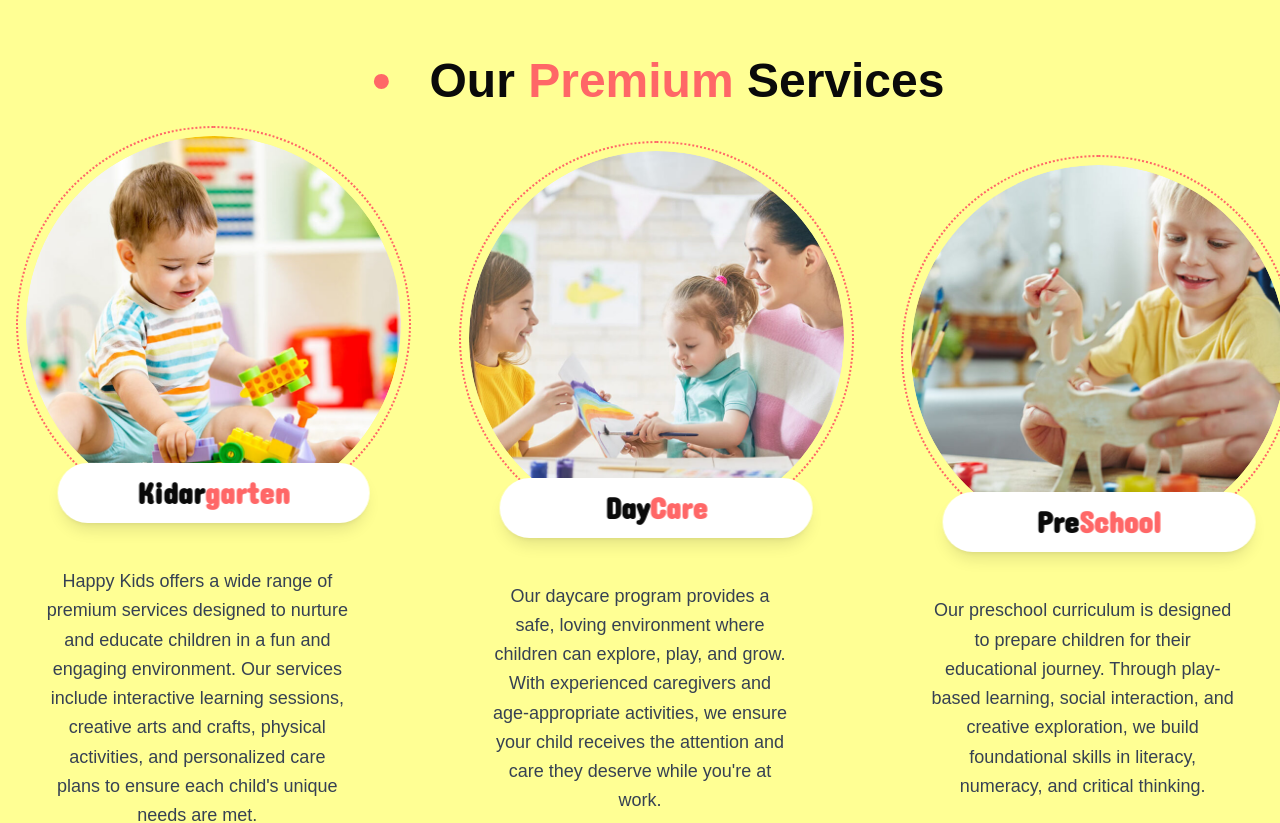
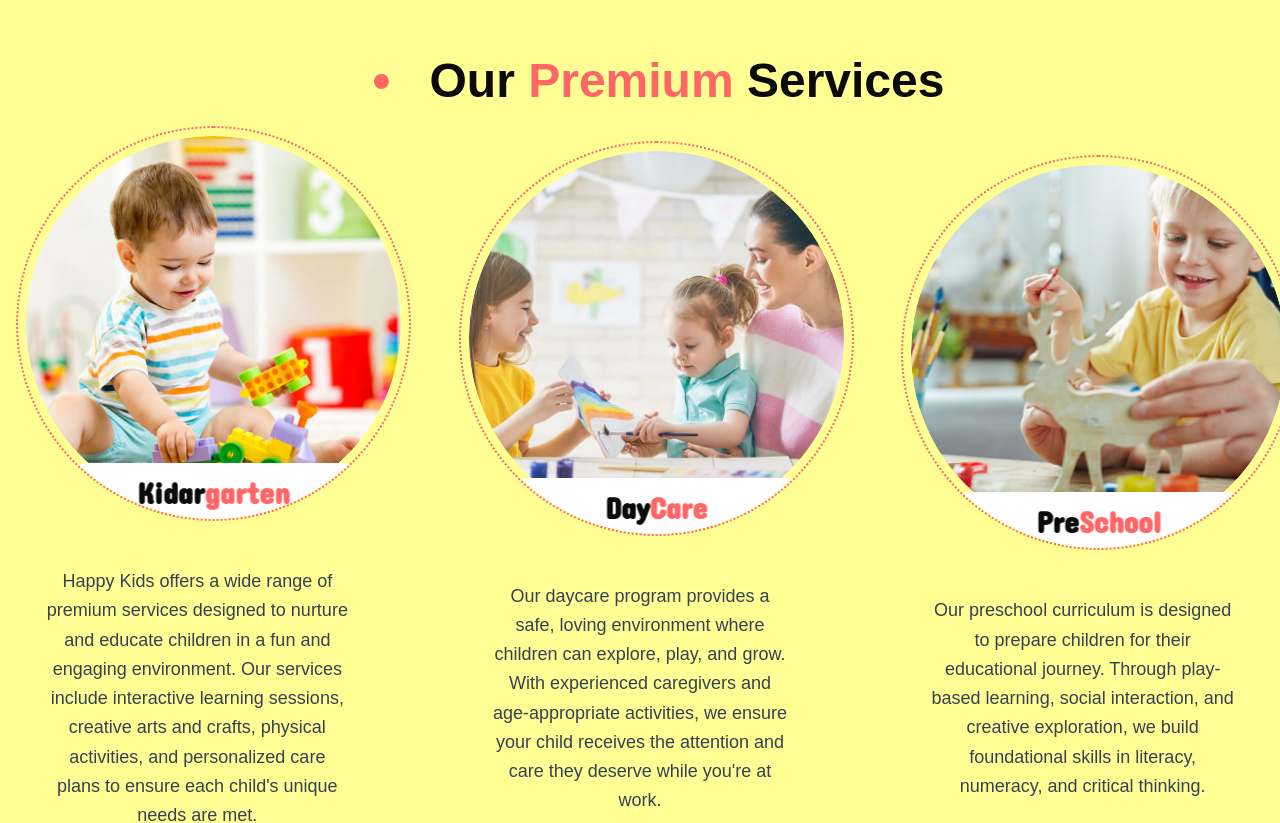
Before and after one commit to Dotun-Balogun/happy-kids, a Next.js app: page / in a window 1280 px wide. Shown: the part 1460-2283 px from the top of the page. Built offline with nearby package versions, Linux system fonts and the light colour scheme.

Commit message:
program page

```diff
--- a/components/ui/cards/ServiceCard.tsx
+++ b/components/ui/cards/ServiceCard.tsx
@@ -29,7 +29,7 @@ const ServiceCard = ({ service }: ServiceCardProps) => {
                    md:w-[332px] md:h-[332px]
                    lg:w-[395px] lg:h-[395px]
                    rounded-full p-2 border-2 border-dotted border-primary
-                   mx-auto overflow-hidde cursor-pointer'
+                   mx-auto overflow-hidden cursor-pointer'
         onHoverStart={() => setIsHovered(true)}
         onHoverEnd={() => setIsHovered(false)}
         onTapStart={() => setIsHovered(true)}
```
